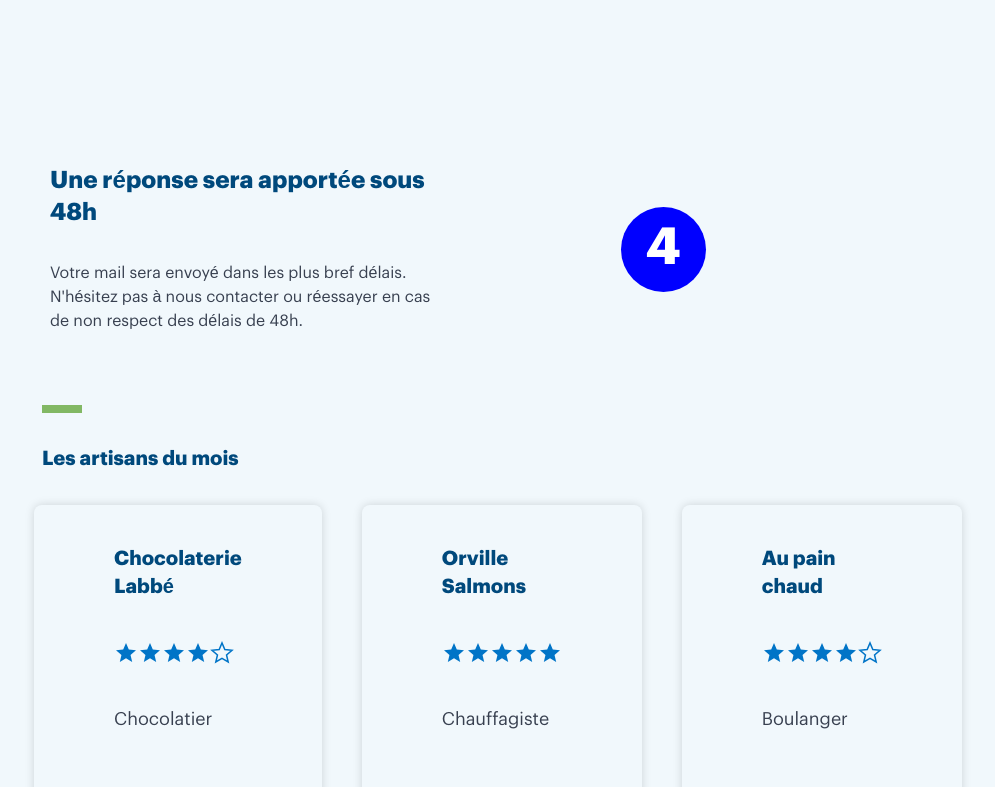
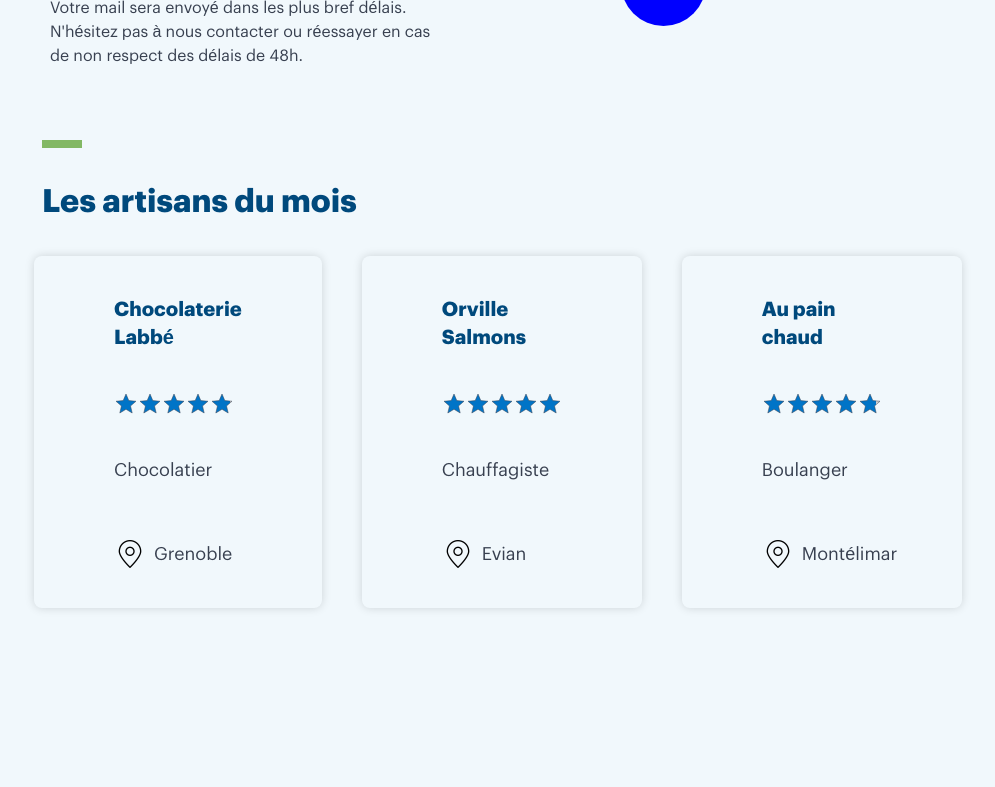
Before and after one commit to BushepII/trouver_artisan, an Angular app: page / in a window 1280 px wide. Shown: the part 1980-2767 px from the top of the page, without its empty margins (270-1265 px from the left). Built offline with nearby package versions, Linux system fonts and the light colour scheme.

Commit message:
fix to validate w3c

```diff
--- a/src/app/components/card-artisan/card-artisan.component.html
+++ b/src/app/components/card-artisan/card-artisan.component.html
@@ -1,36 +1,33 @@
 <a [attr.href]="'/artisan/'+id" class="flex flex-col justify-evenly shadow-[0_0_10px_rgba(0,0,0,0.15)] rounded-lg p-6 items-center px-20 hover:cursor-pointer h-full">
   <section class="space-y-6">
       <h3 class="py-4 text-xl">{{ name }}</h3>
-        <div class="flex justify-start">
-          <ng-container *ngFor="let star of [0,1,2,3,4]; let i = index">
-
-            <!-- FULL star -->
-            <svg *ngIf="getStarType(i) === 'full'" xmlns="http://www.w3.org/2000/svg" fill="currentColor" viewBox="0 0 24 24" class="w-6 h-6 text-[#0074c7]">
-              <path d="M12 17.27L18.18 21L16.54 13.97L22 9.24l-7.19-.62L12 2L9.19 8.62 2 9.24 7.46 13.97 5.82 21z"/>
-            </svg>
-
-            <!-- HALF star -->
-            <svg *ngIf="getStarType(i) === 'half'" xmlns="http://www.w3.org/2000/svg" viewBox="0 0 24 24" class="w-6 h-6 text-[#0074c7]">
+      <div class="flex">
+        <ng-container *ngFor="let star of [0, 1, 2, 3, 4]; let i = index">
+          <svg xmlns="http://www.w3.org/2000/svg"
+            viewBox="0 0 24 24"
+            class="w-6 h-6">
           <defs>
-                <linearGradient class="halfGrad">
-                  <stop offset="50%" stop-color="currentColor" />
-                  <stop offset="50%" stop-color="transparent" />
+            <linearGradient [attr.id]="'grad-card-' + id + '-' + i" x1="0%" y1="0%" x2="100%" y2="0%">
+              <stop offset="0%" stop-color="#0074c7" />
+              <stop [attr.offset]="getFillPercentage(i) + '%'" stop-color="#0074c7" />
+              <stop [attr.offset]="getFillPercentage(i) + '%'" stop-color="lightgray" />
+              <stop offset="100%" stop-color="lightgray" />
             </linearGradient>
           </defs>
-              <path fill="url(.halfGrad)" stroke="currentColor" stroke-width="1.5" d="M12 17.27L18.18 21L16.54 13.97L22 9.24l-7.19-.62L12 2L9.19 8.62 2 9.24 7.46 13.97 5.82 21z"/>
+          <path
+            [attr.fill]="'url(#grad-card-' + id + '-' + i + ')'"
+            stroke="currentColor"
+            stroke-width="0.5"
+            d="M12 17.27L18.18 21L16.54 13.97L22 9.24
+              l-7.19-.62L12 2L9.19 8.62 2 9.24
+              7.46 13.97 5.82 21z" />
         </svg>
-
-            <!-- EMPTY star -->
-            <svg *ngIf="getStarType(i) === 'empty'" xmlns="http://www.w3.org/2000/svg" fill="none" stroke="currentColor" viewBox="0 0 24 24" class="w-6 h-6 text-gray-300">
-              <path stroke-width="2" d="M12 17.27L18.18 21L16.54 13.97L22 9.24l-7.19-.62L12 2L9.19 8.62 2 9.24 7.46 13.97 5.82 21z"/>
-            </svg>
-
         </ng-container>
       </div>
       <p class="text-lg py-4">{{ specialty }}</p>
 
-        <div class="flex items-center">
-          <img src="/assets/images/localisation.png" class="w-full max-w-8 h-8" alt="icone de localisation">
+      <div class="flex items-center gap-2">
+        <img src="/assets/images/localisation.png" class="w-8 h-auto" alt="icone de localisation">
         <p class="text-lg py-4">{{ location }}</p>
       </div>
   </section>
--- a/src/app/components/card-artisan/card-artisan.component.ts
+++ b/src/app/components/card-artisan/card-artisan.component.ts
@@ -21,16 +21,10 @@
   @Input() top!: boolean;
 
 
-  getStarType(index: number): 'full' | 'half' | 'empty' {
-    const fullStars = Math.floor(this.note);
-    const decimal = this.note - fullStars;
-
-    if (index < fullStars) {
-      return 'full';
-    }
-    if (index === fullStars && decimal > 0.25) {
-      return 'half';
-    }
-    return 'empty';
+  getFillPercentage(index: number): number {
+    const full = Math.floor(this.note);
+    if (index < full) return 100;
+    if (index > full) return 0;
+    return Math.round((this.note - full) * 100);
   }
 }
--- a/src/app/components/footer/footer.component.html
+++ b/src/app/components/footer/footer.component.html
@@ -1,6 +1,6 @@
 <footer class="p-6 w-full bg-[#0074c7] flex flex-col text-white">
     <div class="flex flex-col justify-evenly lg:flex-row lg:items-center">
-        <a (click)="navigateHome()" class="hover:cursor-pointer"><img src="/assets/images/Logo.png" alt="Logo trouve ton artisan de la région Auvergne-Rhône-Alpes" class="w-full max-w-md h-auto"></a>
+        <a (click)="navigateHome()" class="hover:cursor-pointer max-w-lg"><img src="/assets/images/Logo.png" alt="Logo trouve ton artisan de la région Auvergne-Rhône-Alpes" class="w-full h-auto"></a>
         <section class="p-4">
             <h2 class="mb-6">Notre adresse</h2>
             <p>101 cours Charlemagne<br>
--- a/src/app/components/header/header.component.html
+++ b/src/app/components/header/header.component.html
@@ -2,7 +2,7 @@
     <nav class="xl:max-w-3/5 xl:mx-auto shadow-md xl:shadow-none">
         <div class="flex justify-between items-center p-2">
             <!-- Logo -->
-            <a (click)="navigateHome()" class="mr-10 hover:cursor-pointer"><img src="/assets/images/Logo.png" alt="Logo trouve ton artisan de la région Auvergne-Rhône-Alpes" class="w-full max-w-md h-auto"></a>
+            <a (click)="navigateHome()" class="mr-10 hover:cursor-pointer max-w-lg"><img src="/assets/images/Logo.png" alt="Logo trouve ton artisan de la région Auvergne-Rhône-Alpes" class="w-full h-auto"></a>
 
             <!-- Desktop Menu -->
             <div class="flex items-center lg:flex-col lg:items-end">
@@ -36,7 +36,7 @@
 
                         Menu open: "block", Menu closed: "hidden"
                     -->
-                    <svg [ngClass]="{'block': isMenuOpen, 'hidden': !isMenuOpen}" class="size-15" fill="none" viewBox="0 0 24 24" stroke-width="1.5" stroke="currentColor" aria-hidden="true" data-slot="icon">
+                    <svg *ngIf="isMenuOpen" class="size-15" fill="none" viewBox="0 0 24 24" stroke-width="1.5" stroke="currentColor" aria-hidden="true" data-slot="icon">
                         <path stroke-linecap="round" stroke-linejoin="round" d="M6 18 18 6M6 6l12 12" />
                     </svg>
                 </button>
--- a/src/app/components/home/home.component.html
+++ b/src/app/components/home/home.component.html
@@ -1,8 +1,8 @@
 <section class="">
-    <h1 class="text-3xl">Trouve ton artisan !</h1>
-    <hr class="border-t-8 border-[#cd2c2e] w-10 my-8 mx-8">
-    <h2 class="text-xl mx-8">Instructions pour trouver ton artisan :</h2>
-    <div *ngFor="let instruction of instructions; let i = index" class="flex flex-col justify-between p-6 mt-24 items-center lg:flex-row lg:gap-x-40" [ngClass]="{'lg:flex-row': i % 2 === 0,'lg:flex-row-reverse': i % 2 !== 0 }">
+    <h1 class="text-6xl">Trouve ton artisan !</h1>
+    <hr class="border-t-8 border-[#cd2c2e] w-10 my-6 mx-8">
+    <h2 class="text-3xl mx-8">Instructions pour trouver ton artisan :</h2>
+    <div *ngFor="let instruction of instructions; let i = index" class="flex flex-col justify-between p-6 mt-6 items-center lg:flex-row lg:gap-x-40" [ngClass]="{'lg:flex-row': i % 2 === 0,'lg:flex-row-reverse': i % 2 !== 0 }">
         <div class="circle flex justify-center items-center w-full">
             <p class="font-bold text-white">{{ instruction.id }}</p>
         </div>
--- a/src/app/components/page-artisan/page-artisan.component.ts
+++ b/src/app/components/page-artisan/page-artisan.component.ts
@@ -63,20 +63,13 @@
       });
   }
 
-  getStarType(index: number): 'full' | 'half' | 'empty' {
+  getFillPercentage(index: number): number {
     if (!this.artisan) {
-      return 'empty';
+      return 0;
     }
-
-    const fullStars = Math.floor(this.artisan.note);
-    const decimal = this.artisan.note - fullStars;
-
-    if (index < fullStars) {
-      return 'full';
-    }
-    if (index === fullStars && decimal > 0.25) {
-      return 'half';
-    }
-    return 'empty';
+    const full = Math.floor(this.artisan.note);
+    if (index < full) return 100;
+    if (index > full) return 0;
+    return Math.round((this.artisan.note - full) * 100);
   }
 }
--- a/src/styles.scss
+++ b/src/styles.scss
@@ -21,3 +21,11 @@
     color: #00497c;
     font-weight: bold;
 }
+
+h1 {
+    font-size: 4em;
+}
+
+h2 {
+    font-size: 2em;
+}
```
Also changed, not shown: src/app/components/page-artisan/page-artisan.component.html (+16 -25 lines), 2 other files (tests, documents, lock files or other folders). Lines whose indentation alone changed are shown as unchanged.
